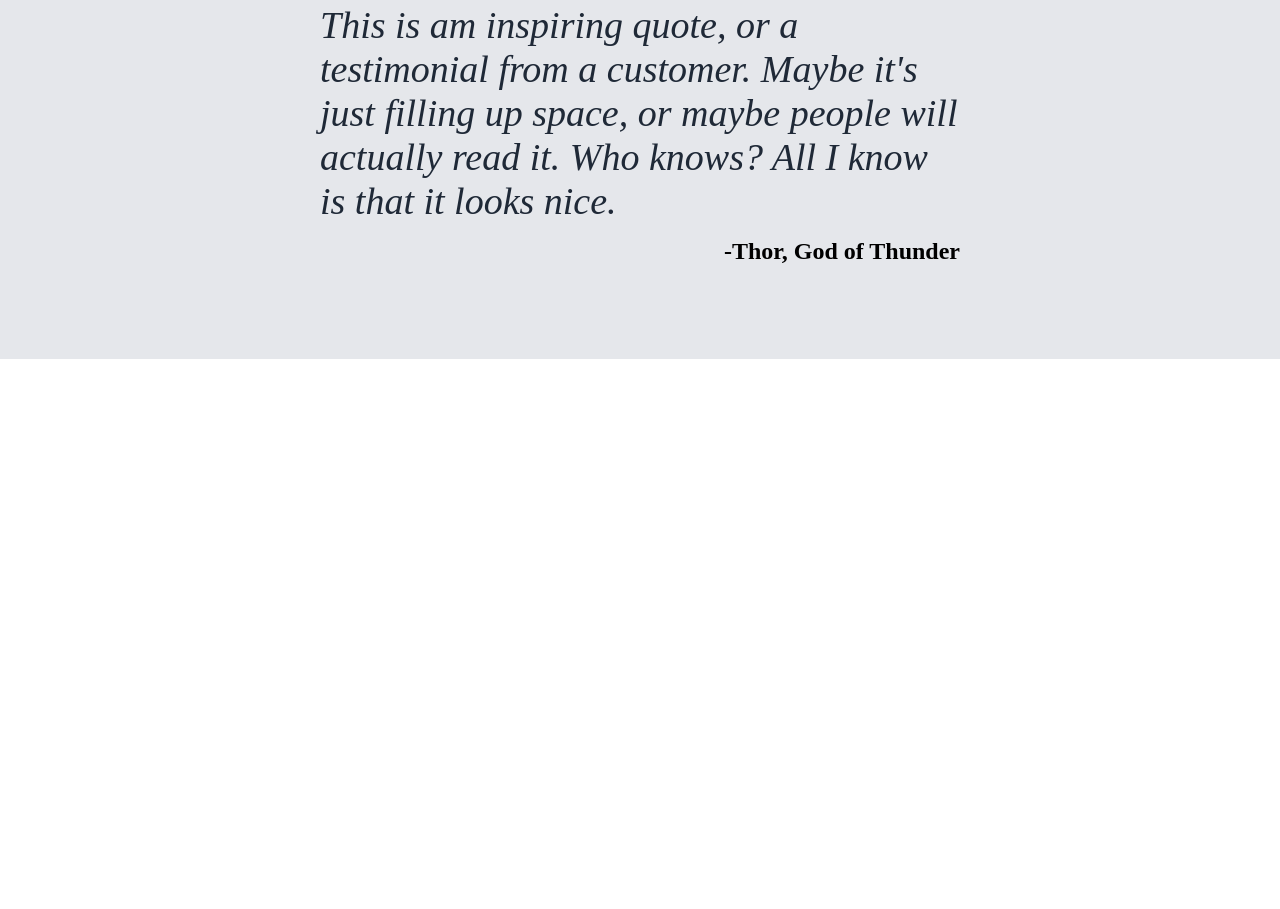
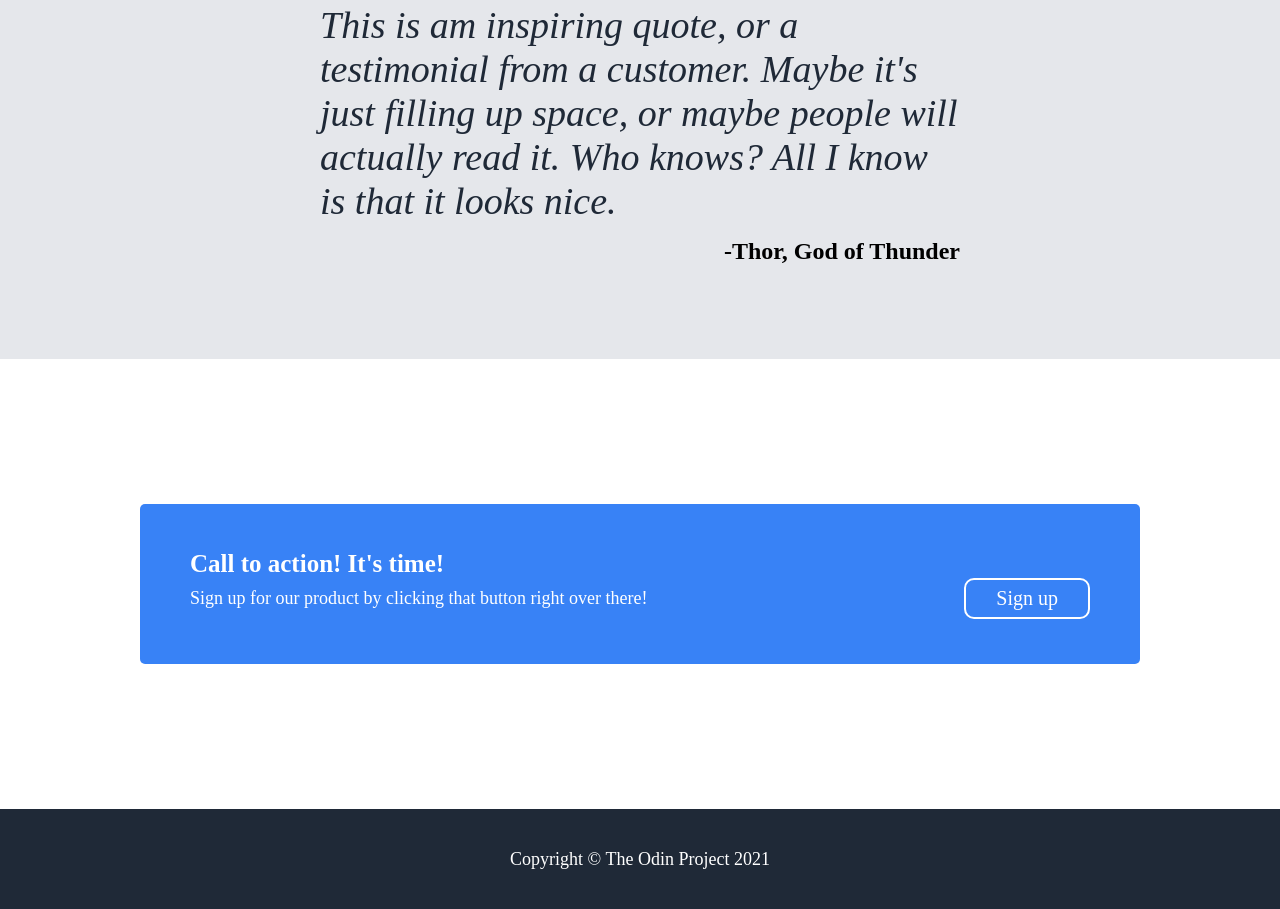
Before and after one commit to yuuki-coder/The-Odin-Project---Landing-Page, a plain HTML site: page index.html in a window 1280 px wide. Shown: the part 1041-1950 px from the top of the page. Before the commit the page ends 1400 px from the top, so only its background shows below. Drawn offline with Linux system fonts and the light colour scheme.

Commit message:
Finished content and footer section

```diff
--- a/index.html
+++ b/index.html
@@ -71,12 +71,31 @@
     <div class="quote">
         <div class="container">
             <blockquote cite="https://www.theodinproject.com/">
-                        <p class="quote-content">This is am inspiring quote, or a testimonial from a customer. Maybe it's just filling up space, or maybe people will actually read it. Who knows? All I know is that it looks nice.</p>
+                <p class="quote-content">This is am inspiring quote, or a testimonial from a customer. Maybe it's just
+                    filling up space, or maybe people will actually read it. Who knows? All I know is that it looks
+                    nice.</p>
                 <p class="quote-credits">-Thor, God of Thunder</p>
             </blockquote>
         </div>
     </div>
+    <div class="container2">
+        <div class="content2">
+            <div class="content2-box">
+                <div class="content2-box-headline">Call to action! It's time!</div>
+                <div class="content2-box-info">
+                    <div class="content2-box-info-content">Sign up for our product by clicking that button right over
+                        there!</div>
+                    <div class="content2-box-info-button">Sign up</div>
+                </div>
+            </div>
 
+        </div>
+    </div>
+    <div class="footer">
+        <div class="copyright">
+            Copyright © The Odin Project 2021
+        </div>
+    </div>
 
 
 
--- a/styles.css
+++ b/styles.css
@@ -35,106 +35,109 @@
     color: #f9faf8;
     font-weight: 900;
 }
+
 .header-content {
-    display:flex;
-    height:calc(100% - 47px);
-    gap:40px;
+    display: flex;
+    height: calc(100% - 47px);
+    gap: 40px;
 }
 
 .header-content-left {
-flex:1;
-display:flex;
-justify-content: center;
-flex-direction: column;
+    flex: 1;
+    display: flex;
+    justify-content: center;
+    flex-direction: column;
 }
 
 .header-content-right {
-    flex:1;
-    display:flex;
+    flex: 1;
+    display: flex;
     align-items: center;
 }
 
-.header-image{
-    width:500px;
-    height:230px;
+.header-image {
+    width: 500px;
+    height: 230px;
     background-color: grey;
-    display:flex;
-    align-items:center;
+    display: flex;
+    align-items: center;
     justify-content: center;
-    color:white;
+    color: white;
 }
 
-.header-headline{
+.header-headline {
     font-size: 48px;
     font-weight: 800;
-    color:#f9faf8;
+    color: #f9faf8;
 }
 
 
-.header-description{
+.header-description {
     font-size: 18px;
-    color:#e5e7eb;
-    margin-top:15px;
-    margin-bottom:15px;
+    color: #e5e7eb;
+    margin-top: 15px;
+    margin-bottom: 15px;
 }
 
 .header-button span {
-    background-color:#3882f6;
-    padding:10px 30px;
-    color:white;
-    border-radius:10px;
-    display:inline-block;
+    background-color: #3882f6;
+    padding: 10px 30px;
+    color: white;
+    border-radius: 10px;
+    display: inline-block;
 
 }
 
 .content {
-    height:450px;
-    display:flex;
+    height: 450px;
+    display: flex;
     justify-content: center;
 }
+
 .content .container {
-    display:flex;
+    display: flex;
     flex-direction: column;
     align-items: center;
 }
 
 .content-headline {
-    padding:50px;
+    padding: 50px;
     font-size: 36px;
     font-weight: 900;
-    color:#1f2937;
+    color: #1f2937;
 }
 
 .content-box {
-    height:170px;
-    width:170px;
-    border:1px solid ;
-    border:4px solid #3882f6;
+    height: 170px;
+    width: 170px;
+    border: 1px solid;
+    border: 4px solid #3882f6;
     border-radius: 15px;
 }
 
 .content-information-container {
-    display:flex;
+    display: flex;
     flex-direction: column;
     align-items: center;
-    gap:10px;
+    gap: 10px;
 
 }
+
 .content-information {
-    display:flex;
+    display: flex;
     align-items: center;
-    gap:50px;
+    gap: 50px;
 }
 
 .content-description {
     text-align: center;
-    width:170px;
+    width: 170px;
 }
 
 .quote {
     background-color: #e5e7eb;
-    height:450px;
-    display:flex;
+    height: 450px;
+    display: flex;
     justify-content: center;
     align-items: center;
 
@@ -142,10 +145,9 @@ flex-direction: column;
 
 .quote-content {
     font-size: 38px;
-    font-style:italic;
-    color:#1f2937;
-    margin-bottom:15px;;
-
+    font-style: italic;
+    color: #1f2937;
+    margin-bottom: 15px;
 
 }
 
@@ -154,3 +156,65 @@ flex-direction: column;
     font-size: 24px;
     text-align: right;
 }
+
+.content2 {
+    height: 450px;
+    display: flex;
+    justify-content: center;
+    align-items: center;
+}
+
+
+.container2 {
+    display: flex;
+    justify-content: center;
+}
+
+.content2-box {
+    height: 100px;
+    width: 1000px;
+    background-color: #3882f6;
+    border-radius: 5px;
+    display: flex;
+    flex-direction: column;
+    justify-content: center;
+    color: white;
+    padding:80px 50px;
+}
+
+.content2-box-info {
+
+    display: flex;
+    justify-content: space-between;
+}
+
+.content2-box-headline {
+    font-size: 25px;
+    font-weight: 900;
+}
+
+.content2-box-info-content{
+    font-size: 18px;
+    display:flex;
+    align-items: center;
+}
+
+.content2-box-info-button {
+font-size: 20px;
+padding:7px 30px;
+border:2px solid white;
+border-radius: 10px;
+}
+
+.footer {
+    height:100px;
+    background-color: #1f2937;
+    display:flex;
+    justify-content: center;
+    align-items: center;
+}
+
+.copyright {
+    color:white;
+    font-size: 18px;
+}
```
Lines whose indentation alone changed are shown as unchanged.
